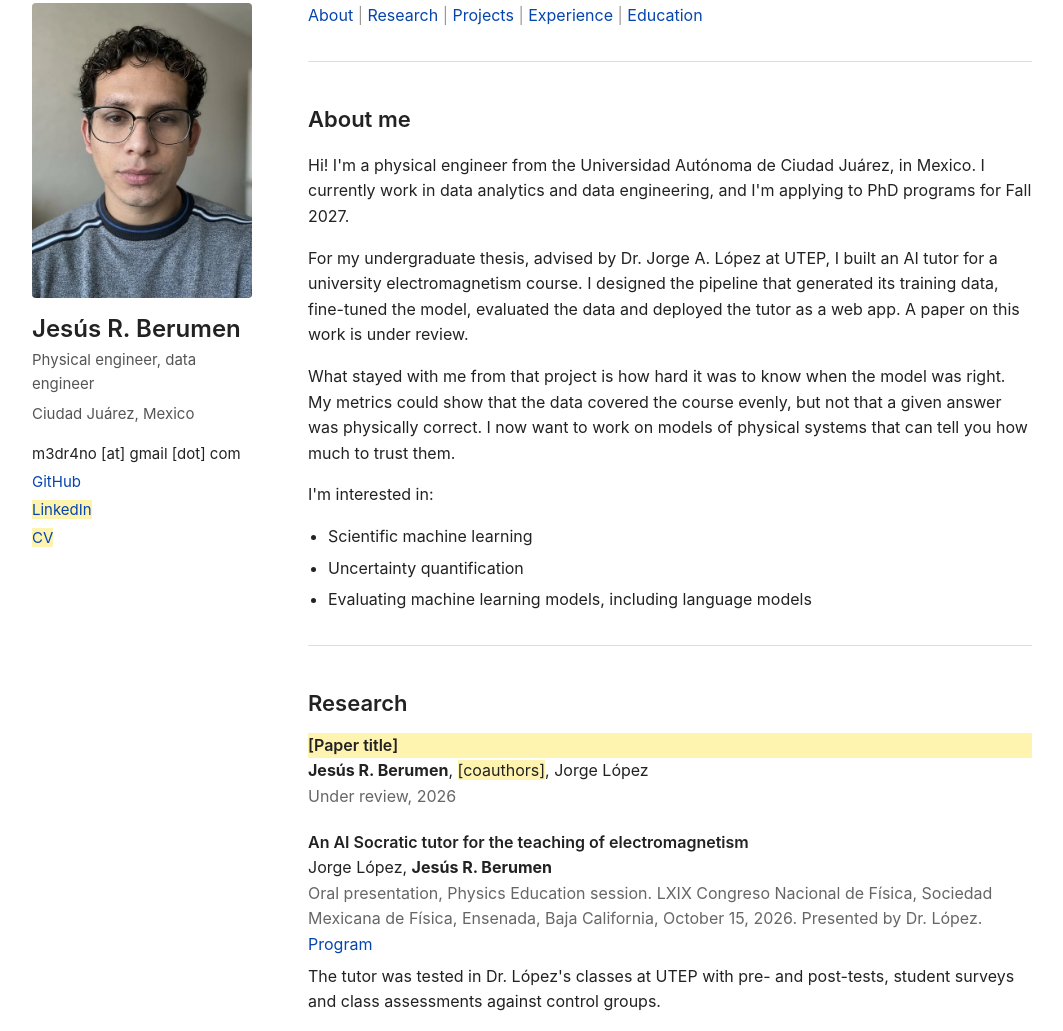
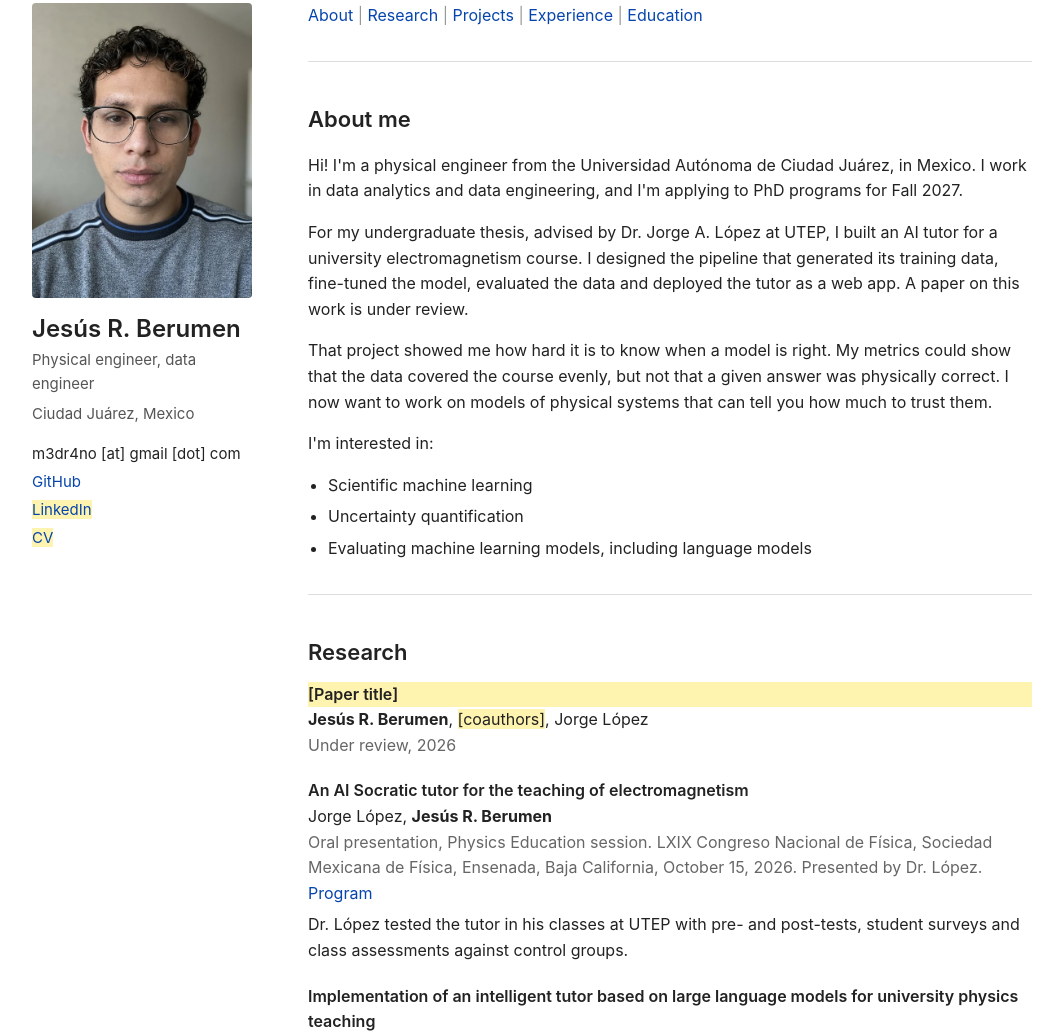
Before and after one commit to qgalinier/jesusberumen, a plain HTML site: page index.html in a window 1280 px wide. Shown: the part 45-1076 px from the top of the page, without its empty margins (108-1171 px from the left). Drawn offline with Linux system fonts and the light colour scheme.

Commit message:
Tighten wording on the site

```diff
--- a/index.html
+++ b/index.html
@@ -67,11 +67,11 @@
 <hr>
 <h2 id="about">About me</h2>
 
-<p>Hi! I'm a physical engineer from the Universidad Autónoma de Ciudad Juárez, in Mexico. I currently work in data analytics and data engineering, and I'm applying to PhD programs for Fall 2027.</p>
+<p>Hi! I'm a physical engineer from the Universidad Autónoma de Ciudad Juárez, in Mexico. I work in data analytics and data engineering, and I'm applying to PhD programs for Fall 2027.</p>
 
 <p>For my undergraduate thesis, advised by Dr. Jorge A. López at UTEP, I built an AI tutor for a university electromagnetism course. I designed the pipeline that generated its training data, fine-tuned the model, evaluated the data and deployed the tutor as a web app. A paper on this work is under review.</p>
 
-<p>What stayed with me from that project is how hard it was to know when the model was right. My metrics could show that the data covered the course evenly, but not that a given answer was physically correct. I now want to work on models of physical systems that can tell you how much to trust them.</p>
+<p>That project showed me how hard it is to know when a model is right. My metrics could show that the data covered the course evenly, but not that a given answer was physically correct. I now want to work on models of physical systems that can tell you how much to trust them.</p>
 
 <p>I'm interested in:</p>
 <ul>
@@ -93,7 +93,7 @@
   <div class="title">An AI Socratic tutor for the teaching of electromagnetism</div>
   <div>Jorge López, <b>Jesús R. Berumen</b></div>
   <div class="muted">Oral presentation, Physics Education session. LXIX Congreso Nacional de Física, Sociedad Mexicana de Física, Ensenada, Baja California, October 15, 2026. Presented by Dr. López. <a href="https://cnf.smf.mx/programas-final/ensenanza-de-la-fisica/">Program</a></div>
-  <p>The tutor was tested in Dr. López's classes at UTEP with pre- and post-tests, student surveys and class assessments against control groups.</p>
+  <p>Dr. López tested the tutor in his classes at UTEP with pre- and post-tests, student surveys and class assessments against control groups.</p>
 </div>
 
 <div class="pub">
```
